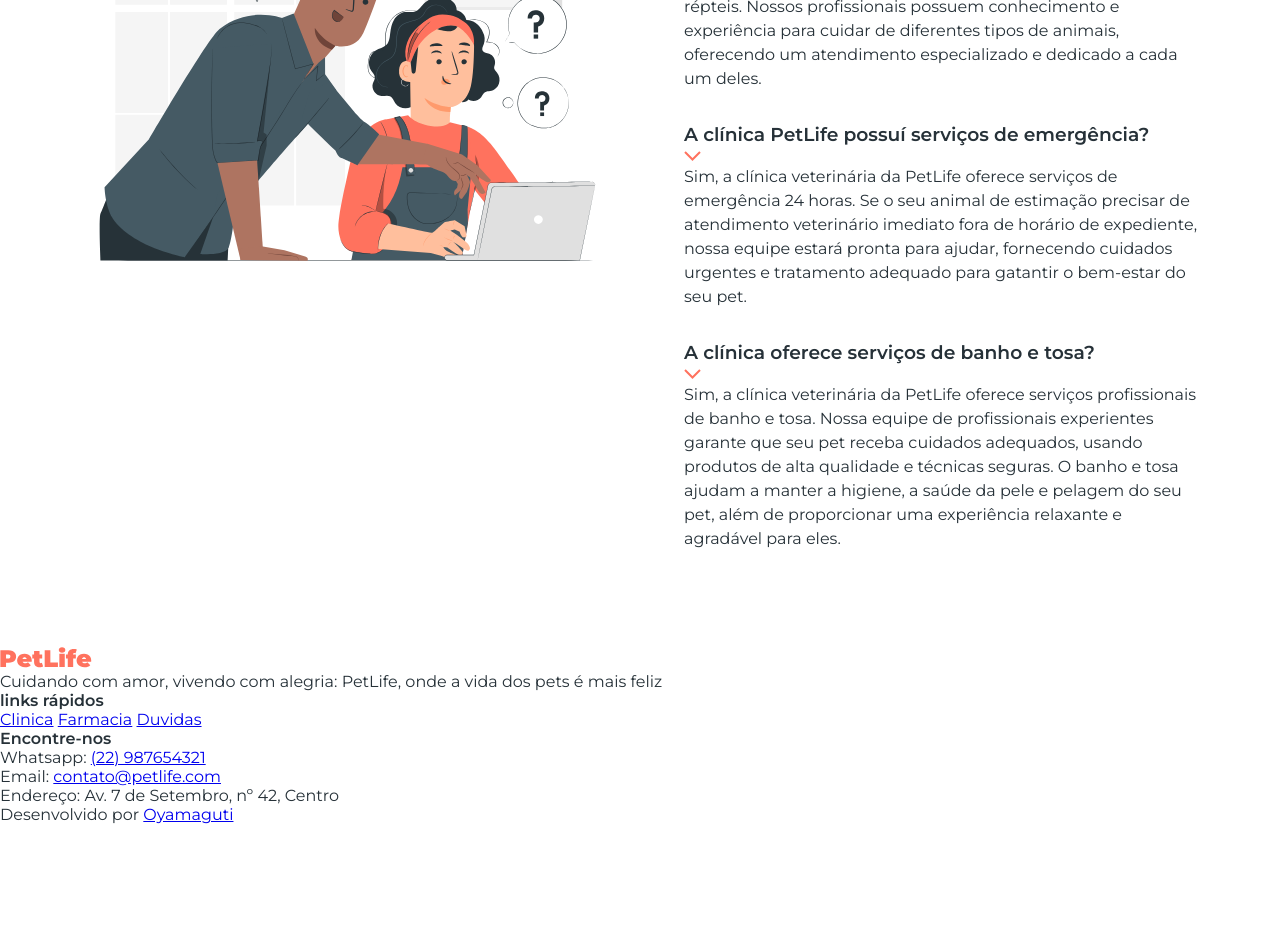
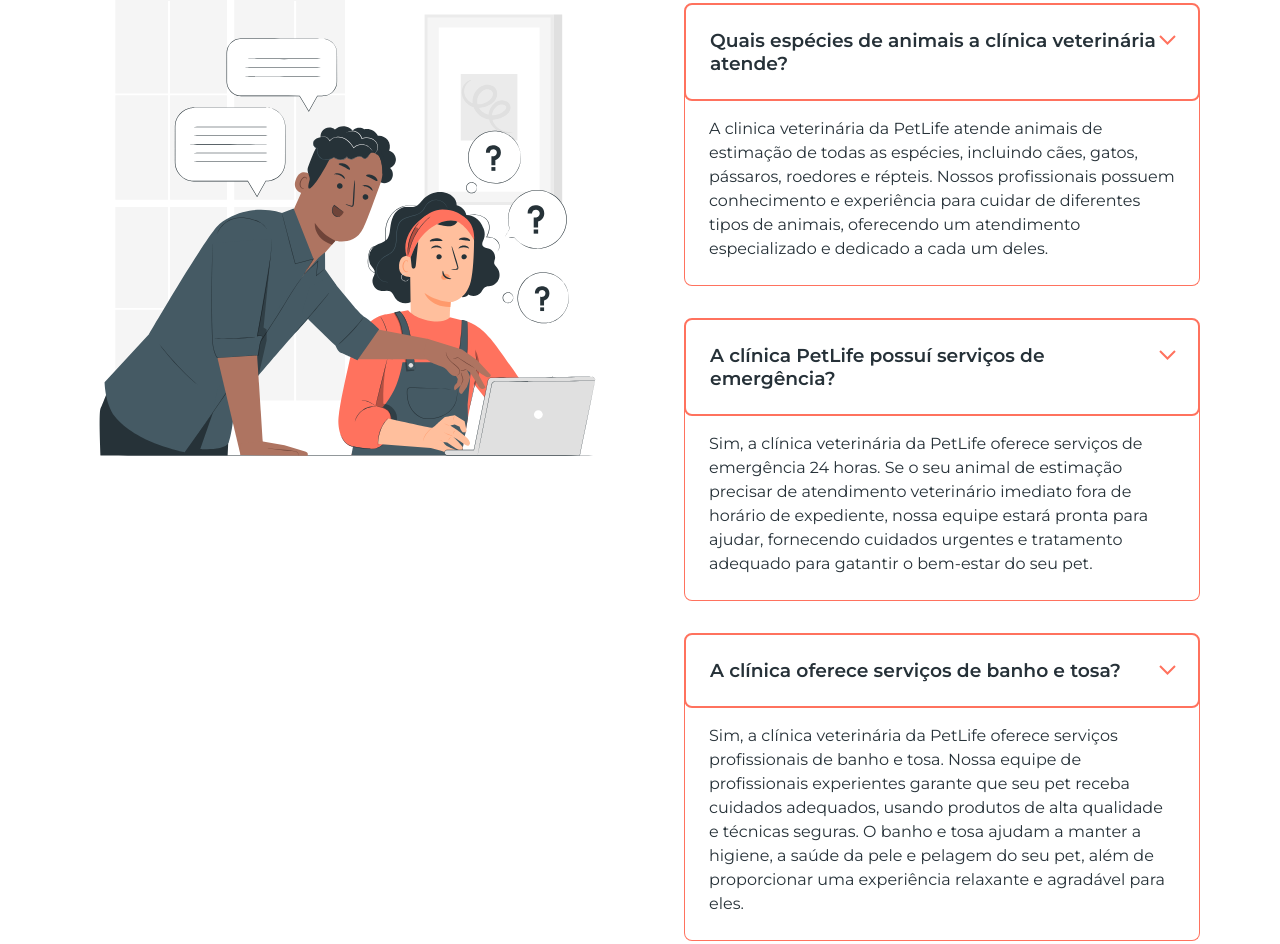
Before and after one commit to Oyamaguti/PetLife, a plain HTML site: page index.html in a window 1280 px wide. Shown: the part 3086-4030 px from the top of the page. Before the commit the page ends 3910 px from the top, so only its background shows below. Drawn offline with Linux system fonts and the light colour scheme.

Commit message:
finalização da estilização do site

```diff
--- a/index.html
+++ b/index.html
@@ -61,23 +61,22 @@
             <img src="imgs/faq-img.svg" width="540" height="540" loading="lazy">
             <div>
                 <h2>Ficou alguma dúvida?</h2>
-                <div>
+                <div class="duvida">
                     <h3>Quais serviços são oferecidos pela clínica da PetLife</h3>
                     <img src="imgs/arrow-down.svg">
                     <p class="paragrafo">A clínica da PetLife oferece uma ampla gama de serviços, incluindo consultas de rotina, vacinação, cirurgias, tratamento de doenças, cuidados odontológicos, Atendimento de emergência 24 horas, programas de prevenção de pulgas, carrapatos e vermes, entre outros. Nosso objetivo é fornecer cuidados abrangentes e personalizados para garantir a saúde e o bem-estar do seu pet</p>
                 </div>
-                <div>
+                <div class="duvida">
                     <h3>Quais espécies de animais a clínica veterinária atende?</h3>
                     <img src="imgs/arrow-down.svg">
                     <p class="paragrafo">A clinica veterinária da PetLife atende animais de estimação de todas as espécies, incluindo cães, gatos, pássaros, roedores e répteis. Nossos profissionais possuem conhecimento e experiência para cuidar de diferentes tipos de animais, oferecendo um atendimento especializado e dedicado a cada um deles.</p>
                 </div>
-
-                <div>
+                <div class="duvida">
                     <h3>A clínica PetLife possuí serviços de emergência?</h3>
                     <img src="imgs/arrow-down.svg">
                     <p class="paragrafo">Sim, a clínica veterinária da PetLife oferece serviços de emergência 24 horas. Se o seu animal de estimação precisar de atendimento veterinário imediato fora de horário de expediente, nossa equipe estará pronta para ajudar, fornecendo cuidados urgentes e tratamento adequado para gatantir o bem-estar do seu pet.</p>
                 </div>
-                <div>
+                <div class="duvida">
                     <h3>A clínica oferece serviços de banho e tosa?</h3>
                     <img src="imgs/arrow-down.svg">
                     <p class="paragrafo">Sim, a clínica veterinária da PetLife oferece serviços profissionais de banho e tosa. Nossa equipe de profissionais experientes garante que seu pet receba cuidados adequados, usando produtos de alta qualidade e técnicas seguras. O banho e tosa ajudam a manter a higiene, a saúde da pele e pelagem do seu pet, além de proporcionar uma experiência relaxante e agradável para eles.</p>
@@ -88,25 +87,25 @@
     <footer>
         <div>
             <img src="imgs/logo.svg" alt="PetLife">
-            <p>Cuidando com amor, vivendo com alegria: PetLife, onde a vida dos pets é mais feliz</p>
+            <p>Cuidando com amor, vivendo com alegria: PetLife, onde a vida dos pets é mais feliz!</p>
         </div>
         <div>
-            <strong>links rápidos</strong>
+            <strong class="titulo">links rápidos</strong>
             <nav>
-                <a href="#inicio"></a>
+                <a href="#inicio">Inicio</a>
                 <a href="#clinica">Clinica</a>
                 <a href="#farmacia">Farmacia</a>
                 <a href="#duvidas">Duvidas</a>
             </nav>
         </div>
         <div>
-            <strong>Encontre-nos</strong>
+            <strong class="titulo">Encontre-nos</strong>
             <p>Whatsapp: <a href="https://wa.me/5522987654321" target="_blank">(22) 987654321 </a></p>
             <p>Email: <a href="mailto:contato@petlife.com">contato@petlife.com</a></p>
             <p>Endereço: Av. 7 de Setembro, nº 42, Centro</p>
         </div>
     </footer>
-    <div>
+    <div id="copyright">
         Desenvolvido por <a href="https://github.com/Oyamaguti" target="_blank">Oyamaguti</a>
     </div>
     <script src="script.js"></script>
--- a/style.css
+++ b/style.css
@@ -103,6 +103,75 @@ h1, h2 {
     padding: 64px 80px;
 }
 
+/* Necessário pois qualquer elemento que tenha posição absoluta dentro dele, ficará limitado ao seu espaço*/
+.duvida {
+    position: relative;
+}
+
+.duvida h3{
+    border: 2px solid #FF725E;
+    border-radius: 8px;
+    cursor: pointer;
+    padding: 24px;
+}
+
+.duvida img {
+    position: absolute;
+    top: 32px;
+    right: 24px;
+}
+
+.duvida .paragrafo {
+    border-right: 1px solid #FF725E;
+    border-bottom: 1px solid #FF725E;
+    border-left: 1px solid #FF725E;
+    border-radius: 0 0 8px 8px;
+    margin-top: -8px;
+    padding: 24px;
+}
+
+footer {
+    background-color: rgba(255, 152, 108, 0.25);
+    display: flex;
+    justify-content: space-between;
+    gap: 80px;
+    padding: 64px 80px;
+}
+
+footer img, footer .titulo {
+    display: block; /* Possibilitar a margem em todos os navegadores */
+    font-weight: 600;
+    margin-bottom: 24px;
+}
+
+footer nav a {
+    color: #263138;
+    display: block;
+    margin-bottom: 16px;
+    text-decoration: none;
+}
+
+footer p {
+    margin-bottom: 16px;
+    max-width: 350px;
+}
+
+footer p a {
+    color: #263138;
+    text-decoration: none;
+}
+
+#copyright {
+    background-color: #263138;
+    color: #FFFFFF;
+    padding: 24px;
+    text-align: center;
+}
+
+#copyright a {
+    color: #FF9A6C;
+}
+
 /*
 margin - espaçamento externo do header
 padding - espaçamento interno do header, borda pode ser sólida ou dashed (traçado)
```
